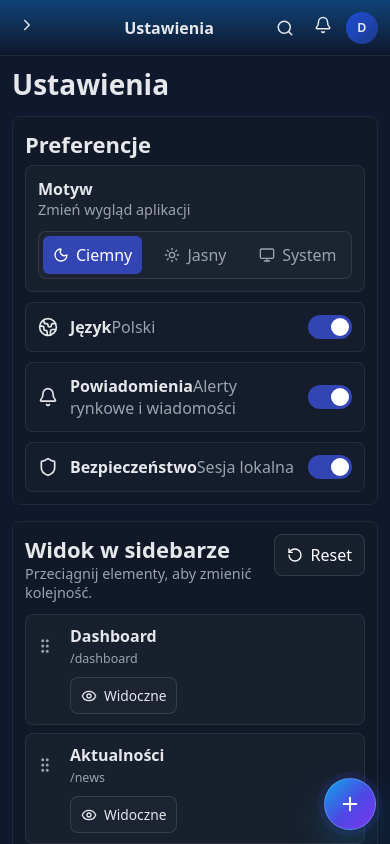
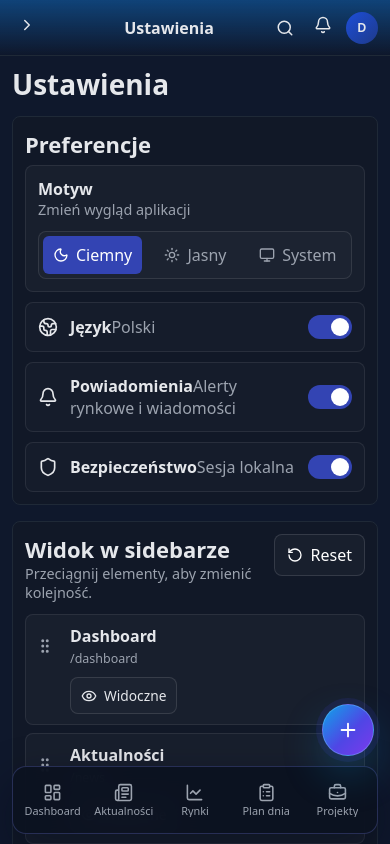
Before and after one commit to DamJanJot/dj-widgets, a React (Vite) app: page /settings in a window 390 px wide. Shown: the top 844 px of the page. Built offline with nearby package versions, Linux system fonts and the light colour scheme.

Commit message:
add mobile quick dock

```diff
--- a/src/App.tsx
+++ b/src/App.tsx
@@ -18,6 +18,7 @@ import RouteMemory from './components/RouteMemory'
 import FloatingOrbitumButton from './components/FloatingOrbitumButton'
 import OrbitumContextMenu from './components/OrbitumContextMenu'
 import GlobalKeyboardShortcuts from './components/GlobalKeyboardShortcuts'
+import MobileQuickDock from './components/MobileQuickDock'
 
 export default function App() {
   return (
@@ -48,6 +49,7 @@ export default function App() {
         </div>
       </div>
       <FloatingOrbitumButton />
+      <MobileQuickDock />
       <OrbitumContextMenu />
     </div>
   )
--- /dev/null
+++ b/src/components/MobileQuickDock.tsx
@@ -0,0 +1,38 @@
+import { NavLink } from 'react-router-dom'
+import { BriefcaseBusiness, ClipboardList, LayoutDashboard, LineChart, ListTodo, Newspaper } from 'lucide-react'
+import { useSidebarConfig, type SidebarItemId } from '@/hooks/use-sidebar-config'
+
+const dockItems: SidebarItemId[] = ['dashboard', 'news', 'markets', 'dayPlan', 'projects', 'notes']
+
+const icons: Partial<Record<SidebarItemId, typeof LayoutDashboard>> = {
+  dashboard: LayoutDashboard,
+  news: Newspaper,
+  markets: LineChart,
+  dayPlan: ClipboardList,
+  projects: BriefcaseBusiness,
+  notes: ListTodo,
+}
+
+export default function MobileQuickDock() {
+  const { visibleItems } = useSidebarConfig()
+  const items = dockItems
+    .map((id) => visibleItems.find((item) => item.id === id))
+    .filter((item): item is NonNullable<typeof item> => !!item)
+    .slice(0, 5)
+
+  if (!items.length) return null
+
+  return (
+    <nav className="mobile-quick-dock" aria-label="Szybka nawigacja mobilna">
+      {items.map((item) => {
+        const Icon = icons[item.id] ?? LayoutDashboard
+        return (
+          <NavLink className="mobile-dock-item" to={item.path} key={item.id} aria-label={item.label}>
+            <Icon size={19} />
+            <span>{item.label}</span>
+          </NavLink>
+        )
+      })}
+    </nav>
+  )
+}
--- a/src/styles.css
+++ b/src/styles.css
@@ -310,6 +310,10 @@ html.light .topbar.is-scrolled{
 .context-menu-actions small{
   color:var(--muted);
   font-size:.72rem;
+}
+
+.mobile-quick-dock{
+  display:none;
 }
 
 /* scrim dla mobile */
@@ -2926,6 +2930,63 @@ html.light .quick-actions a{
     font-size:28px;
   }
 
+  .content{
+    padding-bottom:96px;
+  }
+
+  .mobile-quick-dock{
+    position:fixed;
+    left:12px;
+    right:12px;
+    bottom:calc(10px + env(safe-area-inset-bottom));
+    z-index:1350;
+    display:grid;
+    grid-template-columns:repeat(5,minmax(0,1fr));
+    gap:4px;
+    padding:6px;
+    border:1px solid rgba(124,140,255,.24);
+    border-radius:14px;
+    background:rgba(11,18,32,.92);
+    box-shadow:0 18px 46px rgba(2,6,23,.42);
+    backdrop-filter:blur(14px);
+  }
+
+  html.light .mobile-quick-dock{
+    background:rgba(248,250,252,.94);
+    box-shadow:0 18px 46px rgba(15,23,42,.16);
+  }
+
+  .mobile-dock-item{
+    min-width:0;
+    min-height:54px;
+    display:flex;
+    flex-direction:column;
+    align-items:center;
+    justify-content:center;
+    gap:4px;
+    border-radius:10px;
+    color:var(--muted);
+    font-size:.68rem;
+    line-height:1;
+  }
+
+  .mobile-dock-item span{
+    max-width:100%;
+    overflow:hidden;
+    text-overflow:ellipsis;
+    white-space:nowrap;
+  }
+
+  .mobile-dock-item.active{
+    color:#fff;
+    background:var(--accent);
+  }
+
+  .floating-orbitum{
+    right:16px;
+    bottom:calc(88px + env(safe-area-inset-bottom));
+  }
+
   .clock-strip,
   .currency-grid,
   .gold-stats,
```
